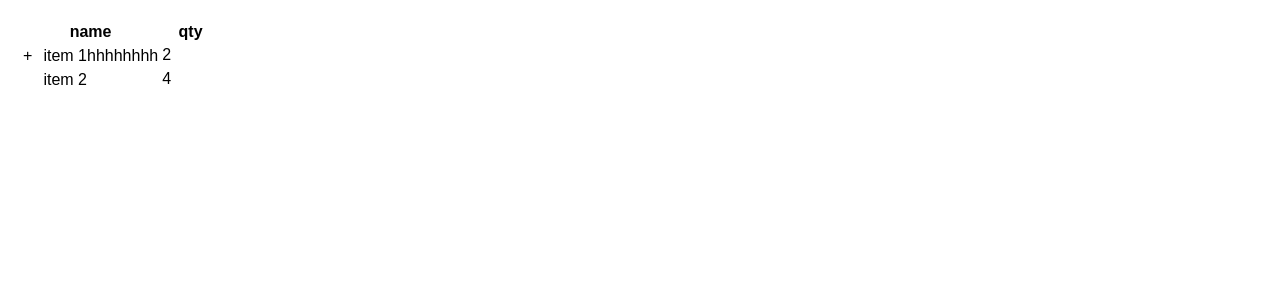
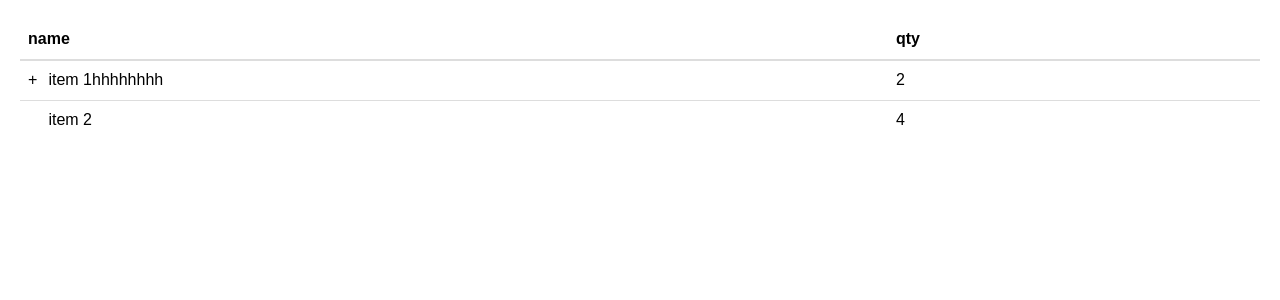
Before and after one commit to AbyAbyss/react-table-tree, a React (Create React App) app: page / in a window 1280 px wide. Shown: the top 300 px of the page. Built offline with nearby package versions, Linux system fonts and the light colour scheme.

Commit message:
- removed commented codes - added styling to table

```diff
--- a/src/TableTree/Tabletree.css
+++ b/src/TableTree/Tabletree.css
@@ -19,3 +19,43 @@
   position: relative;
   cursor: pointer;
 }
+
+/* custom css */
+
+.table {
+  width: 100%;
+  max-width: 100%;
+  margin-bottom: 20px;
+}
+table {
+  background-color: transparent;
+}
+
+table {
+  border-spacing: 0;
+  border-collapse: collapse;
+}
+
+.table > caption + thead > tr:first-child > th, .table > colgroup + thead > tr:first-child > th, .table > thead:first-child > tr:first-child > th, .table > caption + thead > tr:first-child > td, .table > colgroup + thead > tr:first-child > td, .table > thead:first-child > tr:first-child > td {
+  border-top: 0;
+}
+
+.table > thead > tr > th {
+  vertical-align: bottom;
+  border-bottom: 2px solid #ddd;
+}
+
+.table > thead > tr > th, .table > tbody > tr > th, .table > tfoot > tr > th, .table > thead > tr > td, .table > tbody > tr > td, .table > tfoot > tr > td {
+  padding: 8px;
+  line-height: 1.42857143;
+  vertical-align: top;
+  border-top: 1px solid #ddd;
+}
+
+th {
+  text-align: left;
+}
+
+td, th {
+  padding: 0;
+}
```
Also changed, not shown: src/TableTree/Body.jsx (+0 -34 lines).
